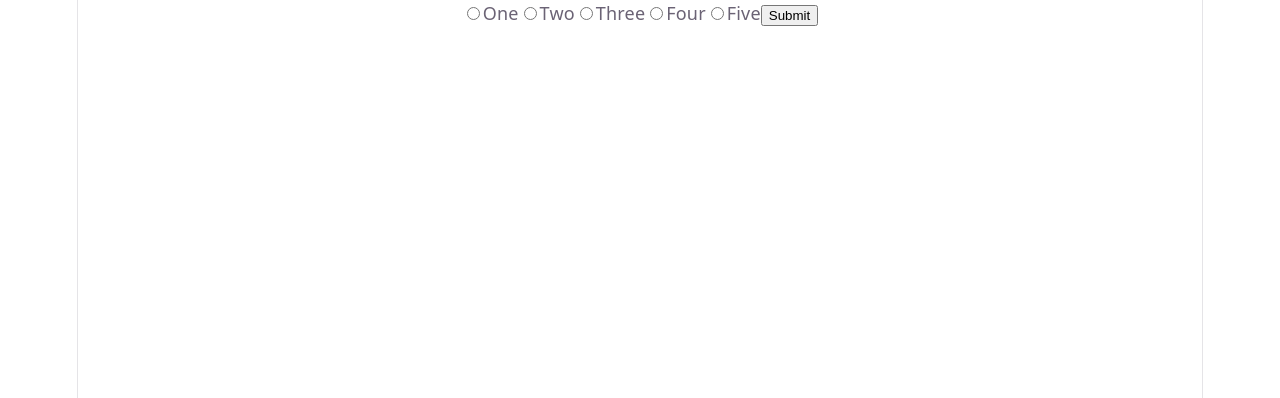
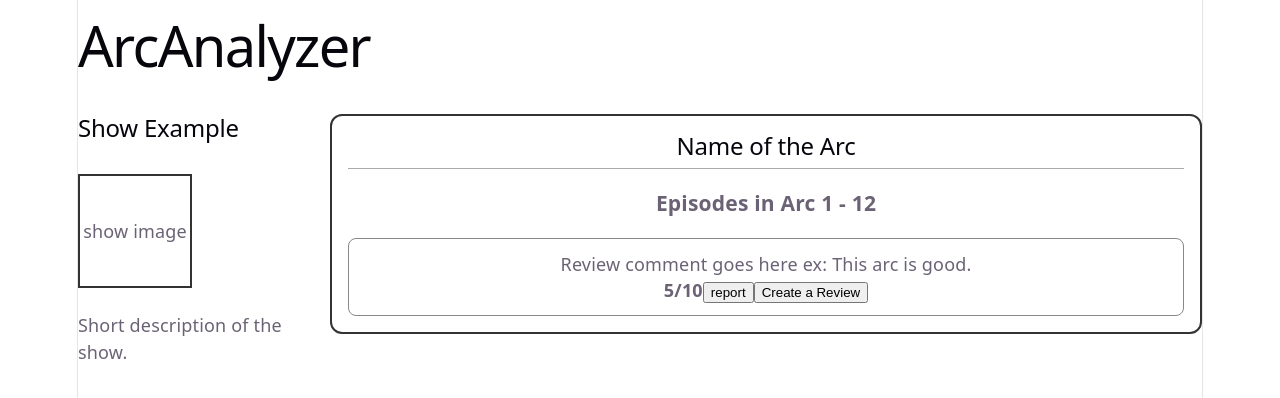
Before and after one commit to rn727/arcanalyzer, a React (Vite) app in the folder client/: page / in a window 1280 px wide. Shown: the top 398 px of the page. Built offline with nearby package versions, Linux system fonts and the light colour scheme.

Commit message:
Front end arc review forms

```diff
--- a/client/src/App.css
+++ b/client/src/App.css
@@ -182,3 +182,78 @@
     border-right-color: var(--border);
   }
 }
+
+/*this will style the boxes for thje episdoe headings and review cards */
+.reviews-section{
+  border: 2px solid #333; /* this will add a dark outline */
+  border-radius: 12px; /* Rounds the corners of the box */
+  padding: 16px; /* Adds some space inside the box */
+  margin-top: 24px; /* Adds some space above the box */
+}
+/* Styles the Episode heading */
+.reviews-section h2 {
+  border-bottom: 1px solid #aaa; /*Will draw a line below the heading */
+  padding-bottom: 8px; /* Adds some space below the heading */
+}
+/* This will style each individual review card */
+.review-card {
+  border: 1px solid #888; /* Adds a light outline to each review card */
+  border-radius: 8px; /* Rounds the corners of each review card */
+  padding: 12px; /*adds space for the card*/
+  margin-top: 12px; /* this will add space above the card */
+
+}
+
+/*This iwll place the show image placeholder near the title and the description */
+.show-heading {
+  display: flex; /* this will line up the image and the shoq details side by side */
+  flex-direction: column; /* this will vertically center the image and the show details */
+  align-items: flex-start; /* will align the image and show info */
+  gap: 24px; /*this will add space between the image and the show details */
+  text-align: left; /* this will align the text to the left */
+  margin: 24px 0; /*this will add space top and bottom*/
+  }
+  /* will make the borded box for the show image */
+  .show-image {
+    width: 110px; /* this will set the width of the shows image*/
+    height: 110px; /*Now this will set the height of the image*/
+    border: 2px solid #333; /* will add a dark oultine to show where the image is*/
+    display: flex; /*will center the image in the box*/
+    align-items: center; /* this will then allign the immage vert/horiz*/
+    justify-content: center; /* this will center the image in the box*/
+    flex-shrink: 0; /*will keep teh box smaller*/
+
+  }
+
+  /*left colum for ther show deatils and right for hte arc reviews */
+  .content-layout {
+    display: grid; /* this will help layout the content in a grid */
+    grid-template-columns: 220px minmax(0, 1fr);
+    gap: 32px;
+    align-items: start; /* d */
+  }
+form > h1 {
+  text-align: left; /* will left the heading text */
+}
+/* this will style the form to make it appear more clean */
+.new-review-form {
+  display: flex; /*will stack the label fields and buttons vertically */
+  flex-direction: column;
+  align-items: flex-start; /* will put it to the left */
+  gap: 10px; /*adds space between the elemnts of the from */
+  margin-top: 16px; /* will add spcae to form above*/
+  padding-top: 16px; /* will add space to the top*/
+  border-top: 1px solid #ccc; /*will spearate the form from the review card*/
+}
+
+/*makes the comment box larger and will be easeir to see */
+.new-review-form textarea {
+  width: 100%; /* will make the comment box bigger and easier to see */
+  min-height: 90px; /* will set the min of room to wrtie a review. */
+  box-sizing: border-box; /* keeps teh insdide clean with the width */
+}
+
+/* keeps the rating  filed in a area and clena togther*/
+.new-review-form input[type="number"] {
+  width: 90px; /* will set the width of the input filed*/
+}
--- a/client/src/Form.jsx
+++ b/client/src/Form.jsx
@@ -1,10 +1,25 @@
 import { useState } from "react";
 
 const Form = () => {
-  const [rating, setRating] = useState();
+  const [rating, setRating] = useState(null); //changed to null*
+  const [showReviewForm, setShowReviewForm] = useState(false);//
+  const [comment, setComment] = useState("");//
+  const[showReportForm, setShowReportForm] = useState(false);
+  const[reportReason, setReportReason] = useState("");
+  const[reportMessage, setReportMessage] = useState("");
+  const[submittedReview, setSubmittedReview] = useState(null);
+
+  const selectedSeason = {episodeStart: 1, episodeEnd: 12};// not set just example
+
+  //not above
 
   async function handleSubmit(event) {
     event.preventDefault();
+
+    const newReview = {
+      comment: comment,
+      rating: rating,
+    };
 
     const response = await fetch("http://127.0.0.1:8000/rate/yourname", {
       method: "POST",
@@ -13,6 +28,7 @@ const Form = () => {
       },
       body: JSON.stringify({
         arc_name: "yourname",
+        comment: comment,
         rating: rating,
       })
     });
@@ -20,27 +36,151 @@ const Form = () => {
     const data = await response.json();
 
     console.log(data);
+
+    setSubmittedReview(newReview);
+    setComment("");
+    setRating(null);
+    setShowReviewForm(false);
   };
+  //end of fix
 
+  //When the form is submmited this will run
   return <form onSubmit={handleSubmit}>
 
-    <input type="radio" id="rating-one" name="rating" value="one" checked={rating === "one"} onChange={(event) => setRating(event.target.value)} />
-    <label for="rating-one">One</label>
 
-    <input type="radio" id="rating-two" name="rating" value="two" checked={rating === "two"} onChange={(event) => setRating(event.target.value)} />
-    <label for="rating-two">Two</label>
+  {/*Will be the name of the website and rating input */}
+    <h1>ArcAnalyzer</h1>
+    {/*do not edit above here */}
 
-    <input type="radio" id="rating-three" name="rating" value="three" checked={rating === "three"} onChange={(event) => setRating(event.target.value)} />
-    <label for="rating-three">Three</label>
+    <div className="content-layout">
+      {/*this will make it on the left side title and summart and image*/}
+      <section className="show-heading">
+        <h2>Show Example</h2>
+      <div className="show-image">show image </div>
+      <p>Short description of the show.</p>
 
-    <input type="radio" id="rating-four" name="rating" value="four" checked={rating === "four"} onChange={(event) => setRating(event.target.value)} />
-    <label for="rating-four">Four</label>
+    </section>
 
-    <input type="radio" id="rating-five" name="rating" value="five" checked={rating === "five"} onChange={(event) => setRating(event.target.value)} />
-    <label for="rating-five">Five</label>
+    {/* this will make the ar cname on the right as long wiht the episdoe range and reviews*/}
+    <section className="reviews-section">
 
-    <input type= 'submit' />
-    <p className="subitted-text"></p>
+      <h2>
+        Name of the Arc
+      </h2>
+
+      <h3>
+      Episodes in Arc {selectedSeason.episodeStart} - {selectedSeason.episodeEnd}
+      </h3>
+
+      {/* Groups of the episdoe ranges in the seasons. */}
+      <article className="review-card">
+
+
+      {/* the reveiw text is gonna be here. */}
+      <p>Review comment goes here ex: This arc is good.</p>
+
+      {/*the review will score it form zero to ten */}
+      <strong> 5/10</strong>
+      <button
+      type="button"
+      onClick={() => {
+        setShowReportForm(true)
+        setReportMessage("")
+      }}
+      >
+        report
+      </button>
+      {/*this will be the box after the button is clicked */}
+      {showReportForm &&(
+        <div className="report-form">
+          <label htmlFor="report-reason">What is the reason for this report?</label>
+          <textarea
+          id="report-reason"
+          value={reportReason}
+          onChange={(event) => setReportReason(event.target.value)}
+         />
+         {/* this will display a message that the report has been submitted */}
+         <button
+         type="button"
+         onClick={() => {
+          if (reportReason.trim()){
+            setReportMessage("Report has been submitted.");
+            setReportReason("");
+            setShowReportForm(false);
+          }else{
+            setReportMessage("please give a reason why it is inappropriate");
+          }
+        }}
+         >
+         Submit Report
+         </button>
+         </div>
+         )}
+         {/* will show the submission message. */}
+         {reportMessage &&(
+         <p role="status">{reportMessage}</p>
+
+         )}
+
+
+
+
+      {/*This button will apprea on the card; it will report soon. */}
+      <button
+      type="button"
+      onClick={() => setShowReviewForm(true)}
+    >
+      Create a Review
+      </button>
+
+      {/* this will be showed once a person clicks the button */}
+      {showReviewForm && (
+      <div className="new-review-form">
+      {/* tells them to type there review */}
+      <label htmlFor="review-comment">write here</label>
+      <textarea
+      id="review-comment"
+      value={comment}
+      onChange={(event) => setComment(event.target.value)}
+      required
+      />
+      {/*Now this will be hte numbers 0-10 as it is asked for.*/}
+      <label htmlFor="review-rating">Rating (0-10)</label>
+      <input
+      type="number"
+      step="1"
+      id="review-rating"
+      min="0"
+      max="10"
+      value={rating ?? ""}
+      onChange={(event) =>
+      setRating(
+        event.target.value === "" ? null : Number(event.target.value)
+      )
+    }
+    required
+    />
+    <button type="submit">Submit Review</button> {/* will be the to submit the review */}
+    </div>
+      )}
+
+      {/* will show the submitted review */}
+      {submittedReview && (
+        <div className="review-card">
+          <p>{submittedReview.comment}</p>
+          <strong>{submittedReview.rating}/10</strong>
+        </div>
+      )}
+      </article>
+
+      </section>
+      </div>
+
+      {/*do not edit below ehre */}
+
+
   </form>;
+
 };
+
 export default Form;
```
Also changed, not shown: 1 other file (tests, documents, lock files or other folders).
